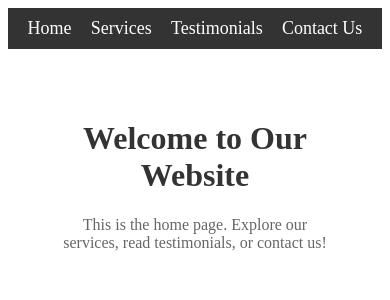
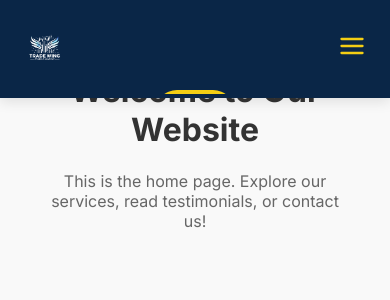
Before and after one commit to arnavbaronia/tradewing-frontend, a React (Create React App) app: page / in a window 390 px wide. Shown: the top 300 px of the page. Built offline with nearby package versions, Linux system fonts and the light colour scheme.

Commit message:
home navbar done

```diff
--- a/package.json
+++ b/package.json
@@ -9,6 +9,7 @@
     "@testing-library/user-event": "^13.5.0",
     "react": "^18.3.1",
     "react-dom": "^18.3.1",
+    "react-icons": "^5.5.0",
     "react-router-dom": "^6.30.0",
     "react-scripts": "5.0.1",
     "web-vitals": "^2.1.4"
--- a/src/Components/HomeNavBar.jsx
+++ b/src/Components/HomeNavBar.jsx
@@ -1,24 +1,42 @@
-import React from 'react';
-import { Link } from 'react-router-dom';
-import '../Styles/HomeNavBar.css';
+import React, { useState } from "react";
+import { Link, useLocation } from "react-router-dom";
+import "../Styles/HomeNavBar.css";
+import { FiMenu } from "react-icons/fi";
 
 const HomeNavBar = () => {
+  const [menuOpen, setMenuOpen] = useState(false);
+  const location = useLocation();
+
+  const isActive = (path) => (location.pathname === path ? "active" : "");
+
   return (
-    <nav className="navbar">
-      <ul className="nav-list">
-        <li className="nav-item">
-          <Link to="/" className="nav-link">Home</Link>
-        </li>
-        <li className="nav-item">
-          <Link to="/services" className="nav-link">Services</Link>
-        </li>
-        <li className="nav-item">
-          <Link to="/testimonials" className="nav-link">Testimonials</Link>
-        </li>
-        <li className="nav-item">
-          <Link to="/contact" className="nav-link">Contact Us</Link>
-        </li>
-      </ul>
+    <nav className="navigation-bar">
+      <div className="nav-logo">
+        <Link to="/">
+          <img
+            src={`${process.env.PUBLIC_URL}/twlogotransparent.png`}
+            alt="TradeWing Logo"
+            className="nav-logo-img"
+          />
+        </Link>
+      </div>
+      <div className="menu-icon" onClick={() => setMenuOpen(!menuOpen)}>
+        <FiMenu />
+      </div>
+      <div className={`nav-buttons ${menuOpen ? "show-menu" : ""}`}>
+        <Link to="/" className={`nav-link ${isActive("/")}`}>
+          Home
+        </Link>
+        <Link to="/services" className={`nav-link ${isActive("/services")}`}>
+          Services
+        </Link>
+        <Link to="/testimonials" className={`nav-link ${isActive("/testimonials")}`}>
+          Testimonials
+        </Link>
+        <Link to="/contact" className={`nav-link ${isActive("/contact")}`}>
+          Contact Us
+        </Link>
+      </div>
     </nav>
   );
 };
--- a/src/Styles/HomeNavBar.css
+++ b/src/Styles/HomeNavBar.css
@@ -1,26 +1,154 @@
-.navbar {
-    background-color: #333;
-    padding: 10px;
+@import url('https://fonts.googleapis.com/css2?family=Inter:wght@400;700&display=swap');
+
+body {
+  background-color: #F9F9F9;
+  margin: 0;
+  font-family: 'Inter', sans-serif;
+  color: #333;
+}
+
+.navigation-bar {
+  display: flex;
+  justify-content: space-between;
+  align-items: center;
+  padding: 14px 24px;
+  background: #0A2647;
+  box-shadow: 0px 4px 12px rgba(0, 0, 0, 0.1);
+  position: fixed;
+  top: 0;
+  left: 0;
+  right: 0;
+  height: 70px;
+  z-index: 1000;
+  transition: background 0.3s ease;
+}
+
+.navigation-bar.scrolled {
+  background: #0A2647;
+}
+
+.nav-logo {
+  height: 50px;
+}
+
+.nav-logo-img {
+  max-width: 100%;
+  max-height: 100%;
+}
+
+.menu-icon {
+  display: none;
+  cursor: pointer;
+  font-size: 28px;
+  color: #F4CE14;
+}
+
+.nav-buttons {
+  display: flex;
+  align-items: center;
+  transition: max-height 0.3s ease;
+}
+
+.nav-link {
+  display: flex;
+  align-items: center;
+  margin-left: 24px;
+  color: #F9F9F9;
+  text-decoration: none;
+  padding: 12px 18px;
+  border-radius: 30px;
+  transition: background-color 0.3s ease;
+  font-weight: 500;
+  font-size: 18px;
+}
+
+.nav-link:hover,
+.nav-link.active {
+  background-color: #F4CE14;
+  color: #0A2647;
+}
+
+.auth-buttons {
+  display: flex;
+  align-items: center;
+  gap: 16px;
+  margin-left: 24px;
+}
+
+.nav-button {
+  padding: 10px 20px;
+  border-radius: 30px;
+  font-size: 16px;
+  font-weight: bold;
+  text-decoration: none;
+  transition: all 0.3s ease;
+  text-align: center;
+  color: #0A2647;
+  border: 2px solid #F4CE14;
+}
+
+.login-btn {
+  background: none;
+  color: #F4CE14;
+}
+
+.login-btn:hover {
+  background-color: #F4CE14;
+  color: #0A2647;
+}
+
+.signup-btn {
+  background-color: #F4CE14;
+  color: #0A2647;
+  border: none;
+}
+
+.signup-btn:hover {
+  background-color: #FFD700;
+  color: #0A2647;
+}
+
+@media (max-width: 768px) {
+  .menu-icon {
+    display: block;
   }
 
-  .nav-list {
-    list-style-type: none;
-    margin: 0;
-    padding: 0;
-    display: flex;
-    justify-content: space-around;
+  .nav-buttons {
+    flex-direction: column;
+    max-height: 0;
+    overflow: hidden;
+    width: 100%;
+    background: #0A2647;
+    position: absolute;
+    top: 70px;
+    left: 0;
+    padding: 12px 0;
+    transition: max-height 0.3s ease;
   }
 
-  .nav-item {
-    display: inline;
+  .nav-buttons.show-menu {
+    max-height: 400px;
   }
 
   .nav-link {
-    color: white;
-    text-decoration: none;
-    font-size: 18px;
+    margin: 8px 0;
+    font-size: 16px;
+    color: #F9F9F9;
   }
 
-  .nav-link:hover {
-    color: #61dafb;
+  .nav-logo {
+    height: 40px;
   }
+
+  .auth-buttons {
+    flex-direction: column;
+    gap: 10px;
+    margin-left: 0;
+  }
+}
+
+.nav-logo-img {
+  max-width: 100%;
+  max-height: 100%;
+  filter: invert(1) brightness(200%) contrast(100%);
+}
```
Also changed, not shown: public/twlogotransparent.png (added), 1 other file (tests, documents, lock files or other folders).
